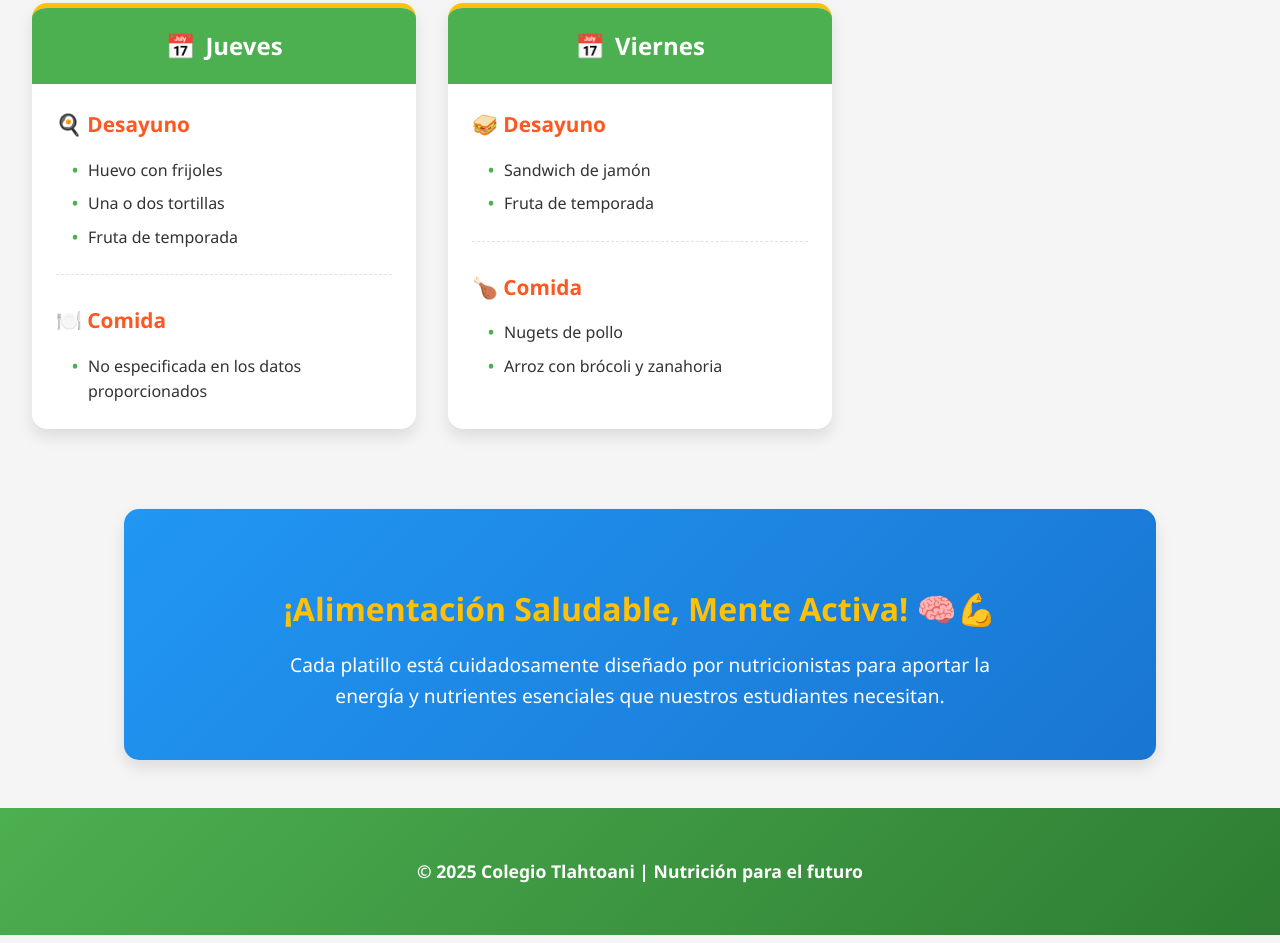
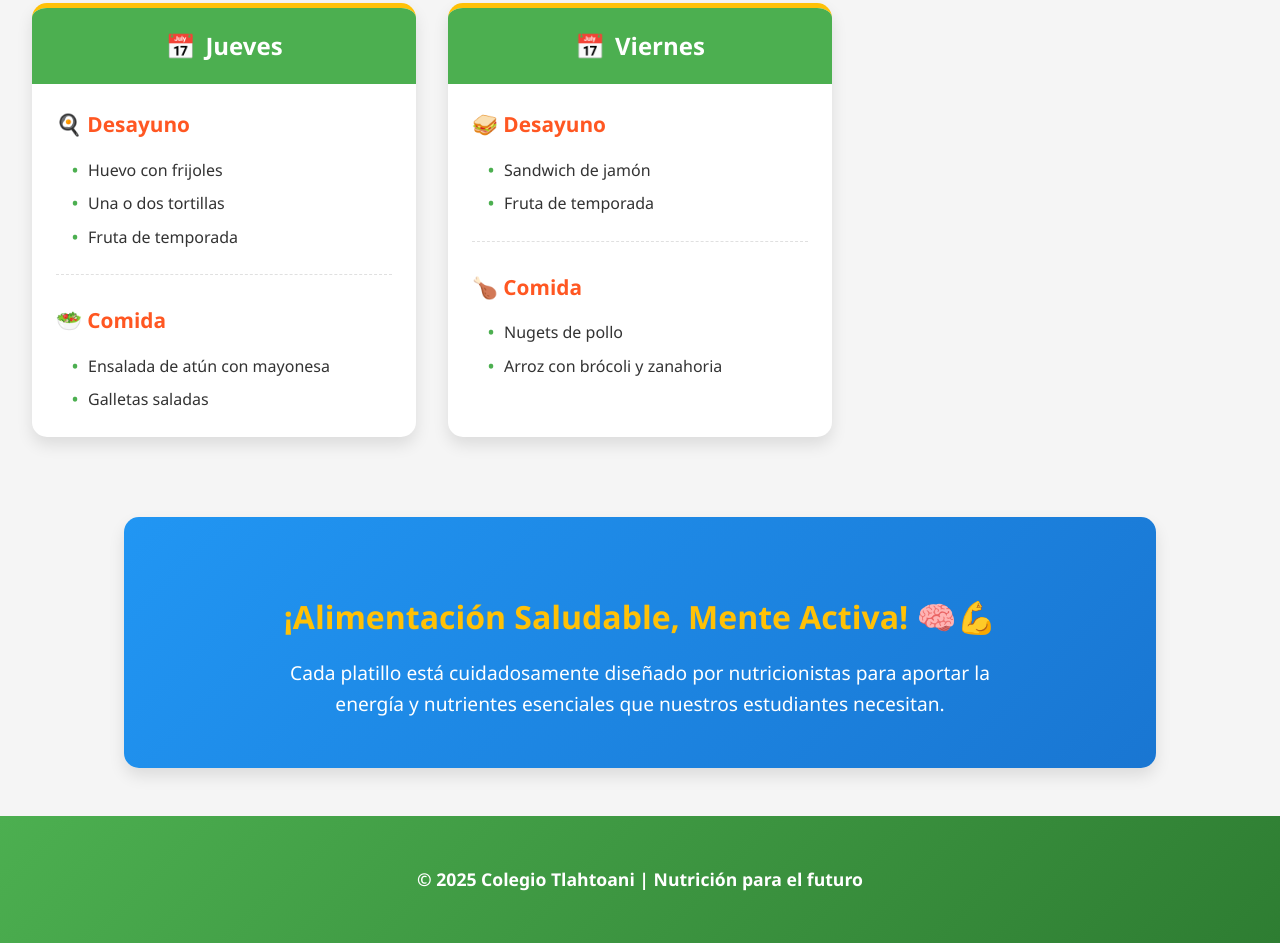
Before and after one commit to colegiotlahtoani/men-, a plain HTML site: page index.html in a window 1280 px wide. Shown: the part 957-1900 px from the top of the page. Drawn offline with Linux system fonts and the light colour scheme.

Commit message:
Update index.html

```diff
--- a/index.html
+++ b/index.html
@@ -278,8 +278,9 @@
                     <p>Fruta de temporada</p>
                 </div>
                 <div class="comida">
-                    <h4>🍽️ Comida</h4>
-                    <p>No especificada en los datos proporcionados</p>
+                    <h4>🥗 Comida</h4>
+                    <p>Ensalada de atún con mayonesa</p>
+                    <p>Galletas saladas</p>
                 </div>
             </div>
         </div>
```
